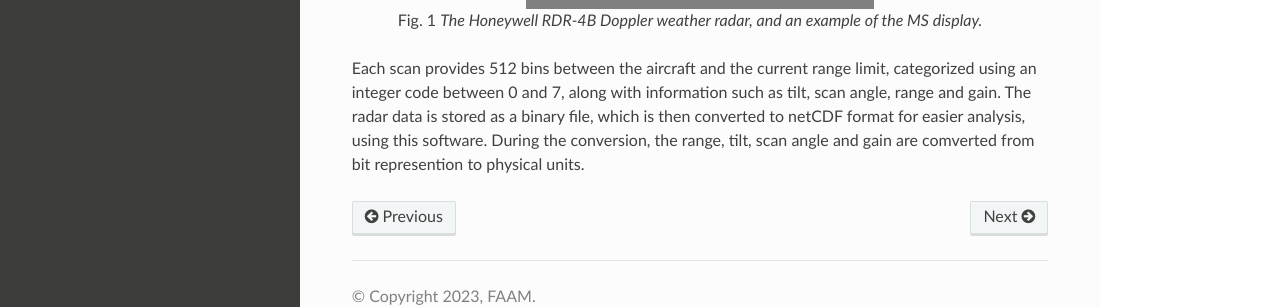
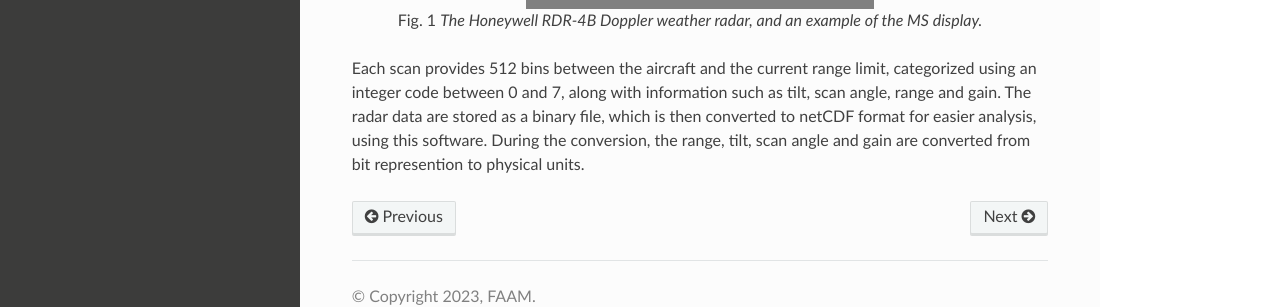
Before and after one commit to FAAM-146/faam-wxrx, a Sphinx documentation site: the page built from docs/introduction.rst, in a window 1280 px wide and 1221 px high. Shown: the part 855-1162 px from the top of the window. Built offline with Sphinx 7.4.7 and the Read the Docs theme 2.0.0, drawn with Linux system fonts in a browser that asks for light colours.

Commit message:
Fix a couple of docs issues.

```diff
--- a/docs/conf.py
+++ b/docs/conf.py
@@ -25,7 +25,7 @@
 
 project = 'FAAM ARINC708 Weather Radar Processing'
 copyright = f'{datetime.datetime.now().year}, FAAM'
-author = 'FAAM'
+author = 'Dave Sproson'
 release = wxrx_version
 version = wxrx_version
 
--- a/docs/dataset.rst
+++ b/docs/dataset.rst
@@ -3,7 +3,7 @@
 ===================
 
 The FAAM provided weather radar data are provided in a netCDF file. The
-file is essentially a low-level represention of the raw aring data, with
+file is essentially a low-level represention of the raw ARINC708 data, with
 the exception of the following:
 
 * Range (nm)
--- a/docs/introduction.rst
+++ b/docs/introduction.rst
@@ -18,6 +18,6 @@
 
 Each scan provides 512 bins between the aircraft and the current range limit, categorized
 using an integer code between 0 and 7, along with information such as tilt, scan angle,
-range and gain. The radar data is stored as a binary file, which is then converted to
+range and gain. The radar data are stored as a binary file, which is then converted to
 netCDF format for easier analysis, using this software. During the conversion, the
-range, tilt, scan angle and gain are comverted from bit represention to physical units.
+range, tilt, scan angle and gain are converted from bit represention to physical units.
```
